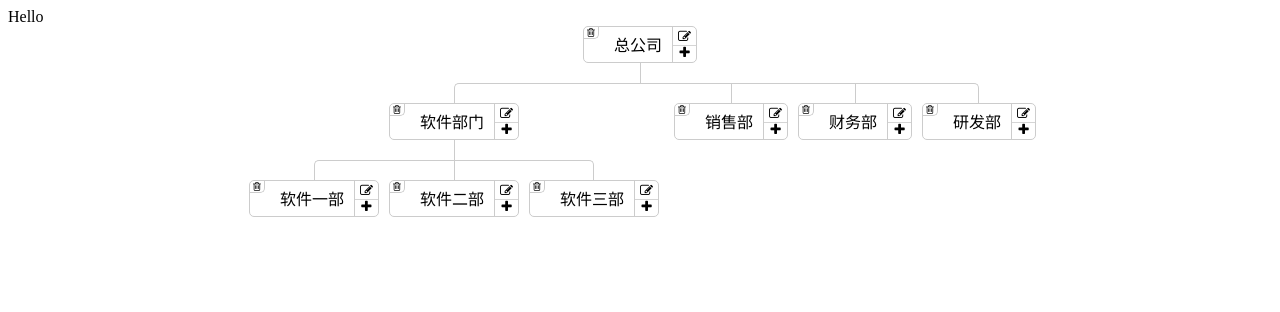
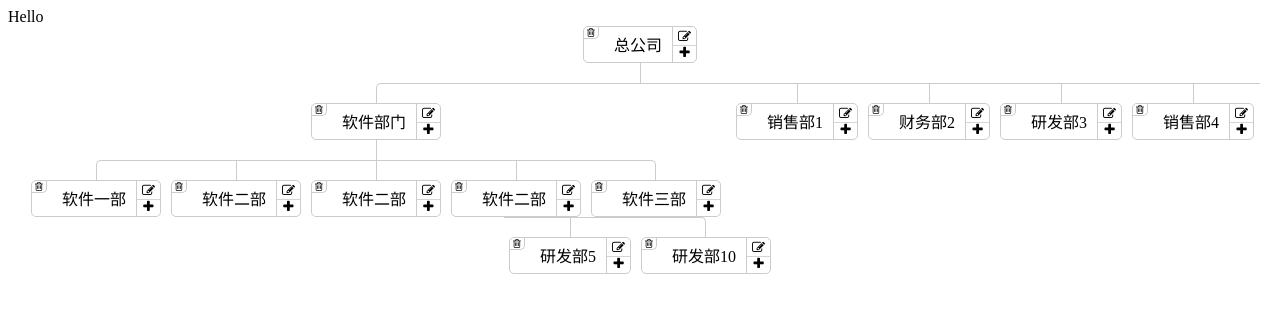
Before and after one commit to forjasper/ngx-org-tree, an Angular app: page / in a window 1280 px wide. Shown: the top 312 px of the page. Built offline with nearby package versions, Linux system fonts and the light colour scheme.

Commit message:
complete add,edit and delete method

```diff
--- a/src/app/organization/ngx-org-tree/ngx-org-tree.component.html
+++ b/src/app/organization/ngx-org-tree/ngx-org-tree.component.html
@@ -1,3 +1,7 @@
 <div class="container">
-  <org-tree-list [listData]="data" (onClickDetailNode)="onClickNode($event)"> </org-tree-list>
+  <org-tree-list
+    [listData]="data"
+    (_removeNode)="removeNode($event)"
+    (_addNode)="addNOde($event)"
+    (_editNode)="editNode($event)"> </org-tree-list>
 </div>
--- a/src/app/organization/ngx-org-tree/ngx-org-tree.component.ts
+++ b/src/app/organization/ngx-org-tree/ngx-org-tree.component.ts
@@ -18,24 +18,32 @@ export class NgxOrgTreeComponent implements OnInit {
           {id: '2', name: '软件部门', children: [
             {'id': '2-1', name: '软件一部'},
             {'id': '2-2', name: '软件二部'},
+            {'id': '2-2', name: '软件二部'},
+            {'id': '2-2', name: '软件二部'},
             {'id': '2-3', name: '软件三部'}]},
-          {id: '4', name: '销售部'},
-          {id: '5', name: '财务部'},
-          {id: '6', name: '研发部'}]}
+          {id: '4', name: '销售部1'},
+          {id: '5', name: '财务部2'},
+          {id: '6', name: '研发部3'},
+          {id: '7', name: '销售部4'},
+          {id: '8', name: '研发部5'},
+          {id: '9', name: '研发部10'}]}
     ];
     console.log(data);
     this.data = data;
   }
-  // get click node
-  onClickNode(node) {
-    console.log('root component...');
+  // remove click node
+  removeNode(node) {
+    console.log('删除了id为' + node.id + '的节点');
     console.log(node);
-    this.removeNodeById(this.data, node.id);
   }
-  removeNodeById(data, nodeId) {
-    return;
+  // remove click node
+  editNode(node) {
+    console.log('修改了id为' + node.id + '的节点');
+    console.log(node);
   }
-  searchNodeById() {
-    return;
+  // remove click node
+  addNOde(node) {
+    console.log('新增了一个节点');
+    console.log(node);
   }
 }
--- a/src/app/organization/ngx-org-tree/ngx-org-tree.module.ts
+++ b/src/app/organization/ngx-org-tree/ngx-org-tree.module.ts
@@ -1,4 +1,5 @@
 import { NgModule } from '@angular/core';
+import { FormsModule } from '@angular/forms';
 import { CommonModule } from '@angular/common';
 import { NgxOrgTreeComponent } from './ngx-org-tree.component';
 import { OrgTreeNodeComponent } from './org-tree-node/org-tree-node.component';
@@ -7,6 +8,7 @@ import { OrgTreeListComponent } from './org-tree-list/org-tree-list.component';
 @NgModule({
   imports: [
     CommonModule,
+    FormsModule
   ],
   declarations: [
     NgxOrgTreeComponent,
--- a/src/app/organization/ngx-org-tree/org-tree-list/org-tree-list.component.html
+++ b/src/app/organization/ngx-org-tree/org-tree-list/org-tree-list.component.html
@@ -1,2 +1,9 @@
 
-	<org-tree-node [ngClass]="'org-tree-node'" (onClickNode)='popClickNode($event)' *ngFor="let node of listData" [nodeData]="node"></org-tree-node>
+	<org-tree-node
+    [ngClass]="'org-tree-node'"
+    (_removeNode)='removeNode($event)'
+    (_addNode)="addNode($event)"
+    (_editNode)="editNode($event)"
+    *ngFor="let node of listData"
+    [nodeData]="node">
+  </org-tree-node>
--- a/src/app/organization/ngx-org-tree/org-tree-list/org-tree-list.component.ts
+++ b/src/app/organization/ngx-org-tree/org-tree-list/org-tree-list.component.ts
@@ -7,17 +7,25 @@ import {Component, OnInit, Input, Output, EventEmitter} from '@angular/core';
 })
 export class OrgTreeListComponent implements OnInit {
   @Input() listData: any;
-  @Output() onClickDetailNode: EventEmitter<any> = new EventEmitter();
+  @Output() _removeNode: EventEmitter<any> = new EventEmitter();
+  @Output() _editNode: EventEmitter<any> = new EventEmitter();
+  @Output() _addNode: EventEmitter<any> = new EventEmitter();
   constructor() { }
   ngOnInit() {
-    console.log('list init...');
+    // console.log('list init...');
     console.log(this.listData);
   }
 
-  popClickNode(node) {
-    this.onClickDetailNode.emit(node);
-    console.log('pop node...');
+  removeNode(node) {
+    this._removeNode.emit(node);
+    // console.log('pop node...');
     console.log(node);
-    console.log('-----pop node END-----');
+    // console.log('-----pop node END-----');
+  }
+  addNode(node) {
+    this._addNode.emit(node);
+  }
+  editNode(node) {
+    this._editNode.emit(node);
   }
 }
--- a/src/app/organization/ngx-org-tree/org-tree-node/org-tree-node.component.css
+++ b/src/app/organization/ngx-org-tree/org-tree-node/org-tree-node.component.css
@@ -74,3 +74,42 @@ org-tree-list::before{
   border-left: 1px solid #ccc;
   width: 0; height: 20px;
 }
+
+.optionWindow{
+  position: absolute;
+  z-index: 9999;
+  margin:5px -15px;
+  padding: 10px 15px;
+  border-radius: 3px;
+  background-color: #ddd;
+}
+.optionWindow::before{
+  position: absolute;
+  content: "";
+  width: 0;
+  height: 0;
+  top:-10px;
+  border-bottom: 10px solid #ddd;
+  border-right: 10px solid transparent;
+  border-left: 10px solid transparent;
+}
+
+.optionWindow input{
+  width: 85px;
+  margin-bottom: 5px;
+  border: 1px solid #ccc;
+  padding: 7px 0px;
+  border-radius: 3px;
+  padding-left:5px;
+  -webkit-box-shadow: inset 0 1px 1px rgba(0,0,0,.075);
+  box-shadow: inset 0 1px 1px rgba(0,0,0,.075);
+  -webkit-transition: border-color ease-in-out .15s,-webkit-box-shadow ease-in-out .15s;
+  -o-transition: border-color ease-in-out .15s,box-shadow ease-in-out .15s;
+  transition: border-color ease-in-out .15s,box-shadow ease-in-out .15s
+}
+.optionWindow input:focus{
+  border-color: #66afe9;
+  outline: 0;
+  -webkit-box-shadow: inset 0 1px 1px rgba(0,0,0,.075),0 0 8px rgba(102,175,233,.6);
+  box-shadow: inset 0 1px 1px rgba(0,0,0,.075),0 0 8px rgba(102,175,233,.6)
+}
--- a/src/app/organization/ngx-org-tree/org-tree-node/org-tree-node.component.html
+++ b/src/app/organization/ngx-org-tree/org-tree-node/org-tree-node.component.html
@@ -4,13 +4,31 @@
       <span (click)="deleteNode()"><i class="fa fa-trash-o "></i></span>
   </div>
   <div class="middle">
-    <span>{{nodeData.name}}</span>
+    <span contenteditable="true">{{nodeData.name}}</span>
   </div>
   <div class="right">
-      <span class="editNode"><i class="fa fa-edit"></i></span>
+      <span class="editNode" (click)="editNode()"><i class="fa fa-edit"></i></span>
+    <div class="optionWindow" *ngIf="editView">
+      <input type="text" [(ngModel)]= "nodeEditName">
+      <button (click)="editCancel()">取消</button>
+      <button (click)="editSave()">确定</button>
+    </div>
       <div class="horizon-line"></div>
-      <span class="addNode"><i class="fa fa-plus"></i></span>
+      <span class="addNode" (click)="addNode()"><i class="fa fa-plus"></i></span>
+    <div class="optionWindow" *ngIf="addView">
+      <input type="text" [(ngModel)]= "nodeAddName">
+      <button (click)="addCancel()">取消</button>
+      <button (click)="addSave()">确定</button>
+    </div>
   </div>
 </div>
 
-<org-tree-list [listData]="nodeData.children" (onClickDetailNode)="getNode($event)" [ngClass]="'org-tree-list'" *ngIf="hasChildren()"></org-tree-list>
+<org-tree-list
+  [listData]="nodeData.children"
+  (_removeNode)="popDeleteNode($event)"
+  (_editNode)="popEditNode($event)"
+  (_addNode)="popAddNode($event)"
+  [ngClass]="'org-tree-list'"
+  *ngIf="hasChildren()">
+
+</org-tree-list>
--- a/src/app/organization/ngx-org-tree/org-tree-node/org-tree-node.component.ts
+++ b/src/app/organization/ngx-org-tree/org-tree-node/org-tree-node.component.ts
@@ -7,26 +7,89 @@ import {isUndefined} from 'util';
   styleUrls: ['./org-tree-node.component.css']
 })
 export class OrgTreeNodeComponent implements OnInit {
+  editView: boolean;
+  addView: boolean;
+  nodeAddName: string;
+  nodeEditName: string;
   @Input() nodeData: any;
-  @Output() onClickNode: EventEmitter<any> = new EventEmitter();
+  @Output() _removeNode: EventEmitter<any> = new EventEmitter();
+  @Output() _editNode: EventEmitter<any> = new EventEmitter();
+  @Output() _addNode: EventEmitter<any> = new EventEmitter();
   constructor() { }
 
   ngOnInit() {
-    console.log('node init...');
+    this.editView = false;
+    this.addView = false;
+    // console.log('node init...');
     console.log(this.nodeData);
   }
   hasChildren() {
     if ( isUndefined(this.nodeData.children) ) {
-      console.log('undefined...');
+      // console.log('undefined...');
       return false;
     }
     return true;
   }
-  // throw delete node
+  // click delete btn
   deleteNode() {
-    this.onClickNode.emit(this.nodeData);
+    // console.log('click remove btn...');
+    this._removeNode.emit(this.nodeData);
   }
-  getNode(node) {
-    this.onClickNode.emit(node);
+  // click edit btn
+  editNode() {
+    this.nodeEditName = this.nodeData.name;
+    if ( this.editView === false) {
+      this.editView = true;
+    }else {
+      this.editView = false;
+    }
+    // console.log('click edit btn...');
+    // this._editNode.emit(this.nodeData);
+  }
+  // click addNode btn
+  addNode() {
+    if ( this.addView === false) {
+      this.addView = true;
+    }else {
+      this.addView = false;
+    }
+    // console.log('click add btn...');
+    // this._addNode.emit(this.nodeData);
+  }
+  // pop current node data
+  popDeleteNode(node) {
+    // console.log('pop del node...');
+    this._removeNode.emit(node);
+  }
+  // pop current node data
+  popEditNode(node) {
+    // console.log('pop edit node...');
+    this._editNode.emit(node);
+  }
+  // pop current node data
+  popAddNode(node) {
+    // console.log('pop add node...');
+    this._addNode.emit(node);
+  }
+  editCancel() {
+    this.editView = false;
+  }
+  editSave() {
+    this.editView = false;
+    this.nodeData.name = this.nodeEditName;
+    this.nodeEditName = '';
+    console.log(this.nodeData);
+    this._editNode.emit(this.nodeData);
+  }
+  addCancel() {
+    this.addView = false;
+  }
+  addSave() {
+    this.addView = false;
+    let node: any;
+    node = {parentNode: null, nodeName: null};
+    node.parentNode = this.nodeData;
+    node.nodeName = this.nodeAddName;
+    this._addNode.emit(node);
   }
 }
```
